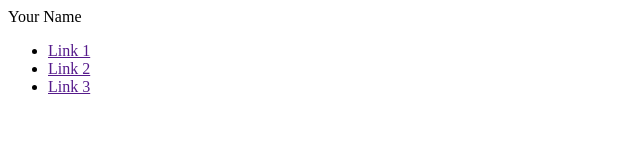
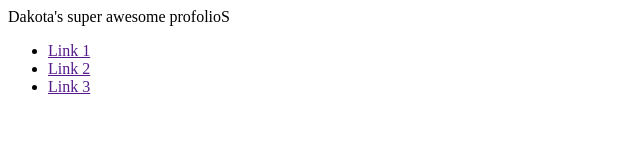
Before and after one commit to Xephlyn/linktree-example, a plain HTML site: page index.html in a window 1280 px wide. Shown: the whole page, without its empty margins (0-640 px from the left). Drawn offline with Linux system fonts and the light colour scheme.

Commit message:
Made it super

```diff
--- a/index.html
+++ b/index.html
@@ -6,7 +6,7 @@
     <title></title>
   </head>
   <body>
-    <header>Your Name</header>
+    <header>Dakota's super awesome profolioS</header>
     <nav>
       <ul>
         <li><a href=""> Link 1 </a></li>
```
